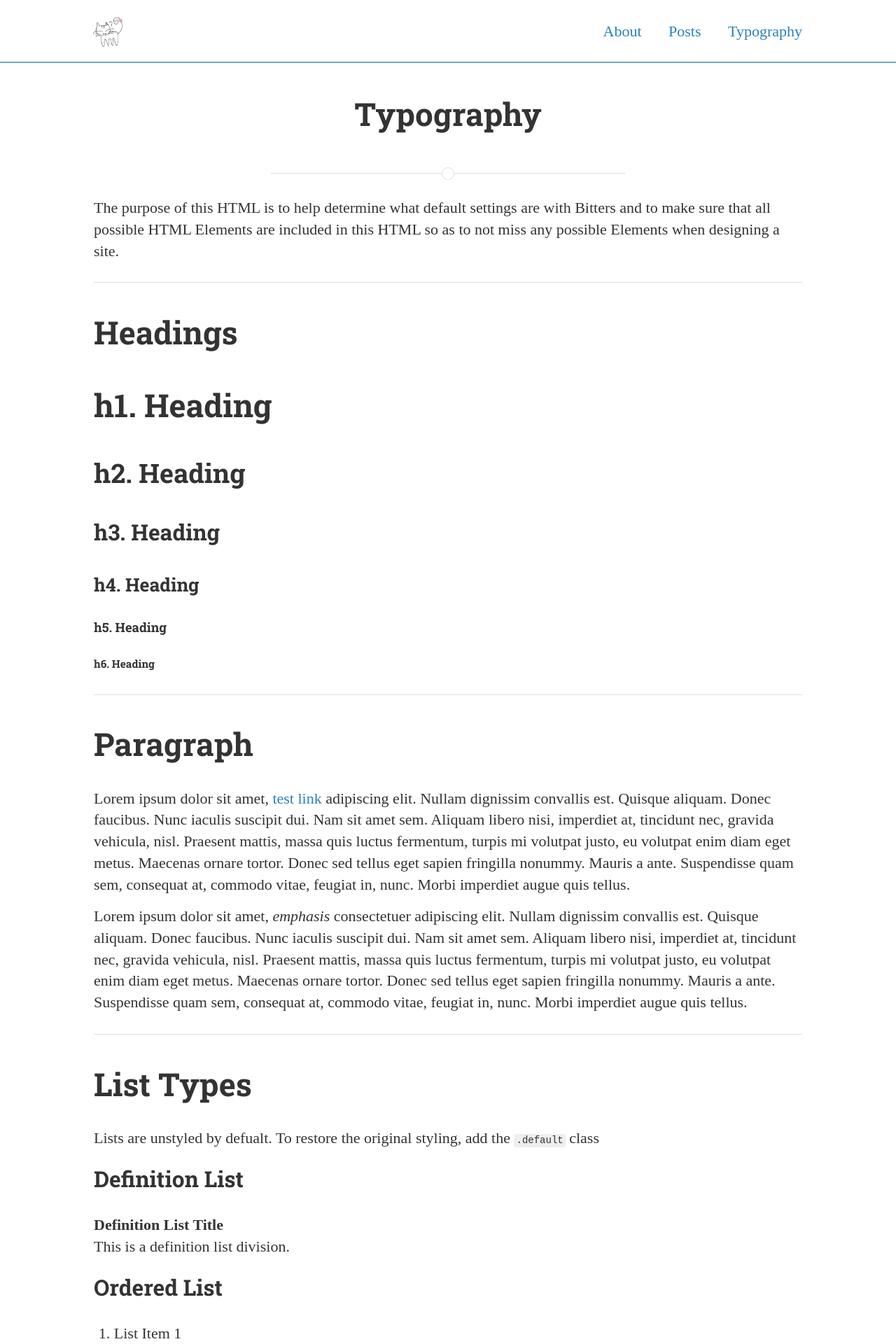
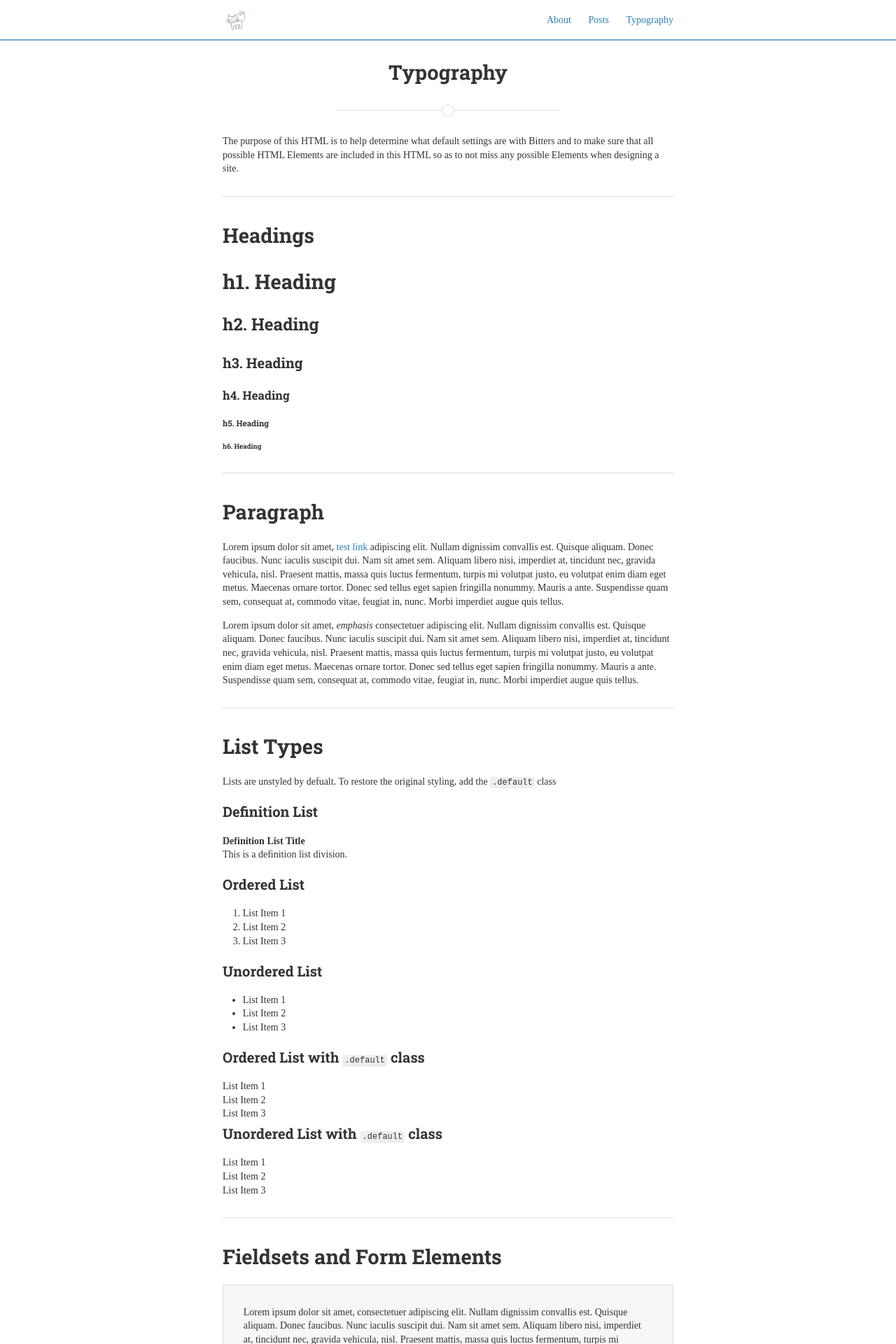
Before and after one commit to darkgs/darkgs.github.io, a Jekyll site: the page built from typography.html, in a window 1280 px wide. Shown: the top 1920 px of the page at 70% size. Built offline with Jekyll 4.4.1, drawn with Linux system fonts in a browser that asks for light colours; nearby versions of some CDN libraries.

Commit message:
reduce size

```diff
--- a/_sass/_layout.scss
+++ b/_sass/_layout.scss
@@ -18,7 +18,7 @@ html, body {
 	margin: 0;
 	padding: 0;
 	width: 100%;
-	font: 22px/1.4 $times;
+	font: 14px/1.4 $times;
 }
 
 ol.default {
@@ -34,7 +34,7 @@ code {
 	display: inline-block;
 	border-radius: 3px;
 	padding: 0 3px;
-	font: 14px/1.4 monospace;
+	font: 12px/1.4 monospace;
 }
 
 pre code.hljs {
```
